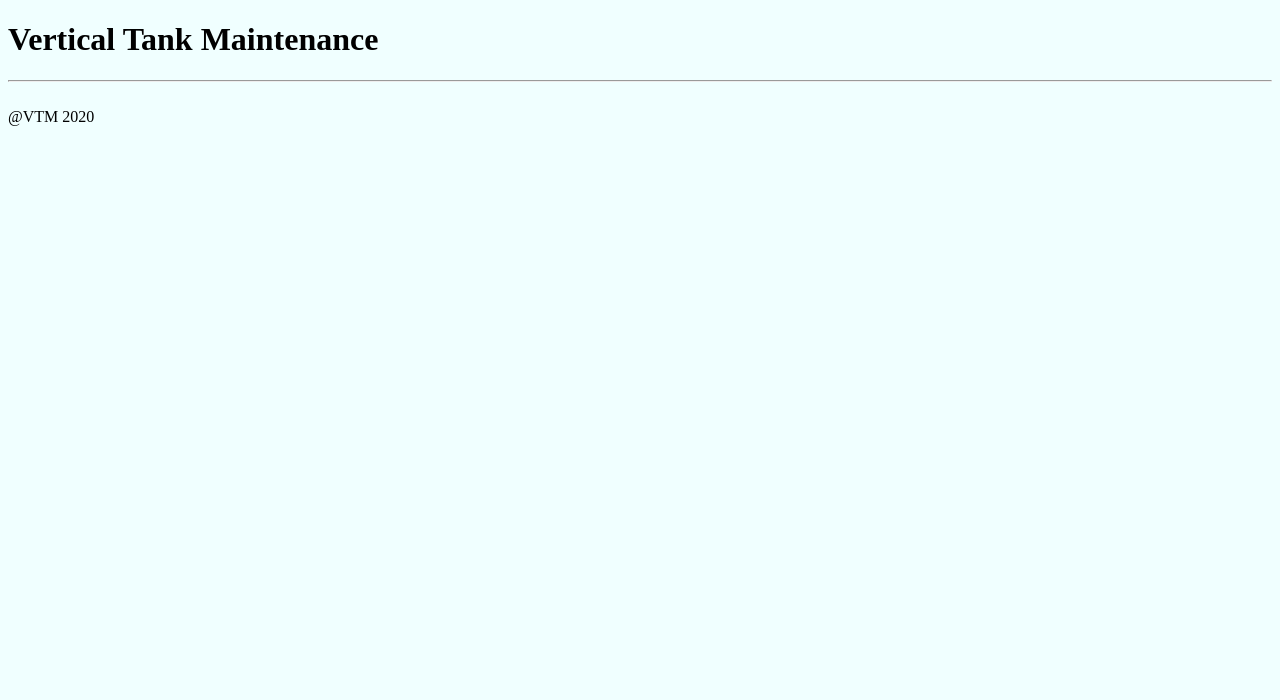
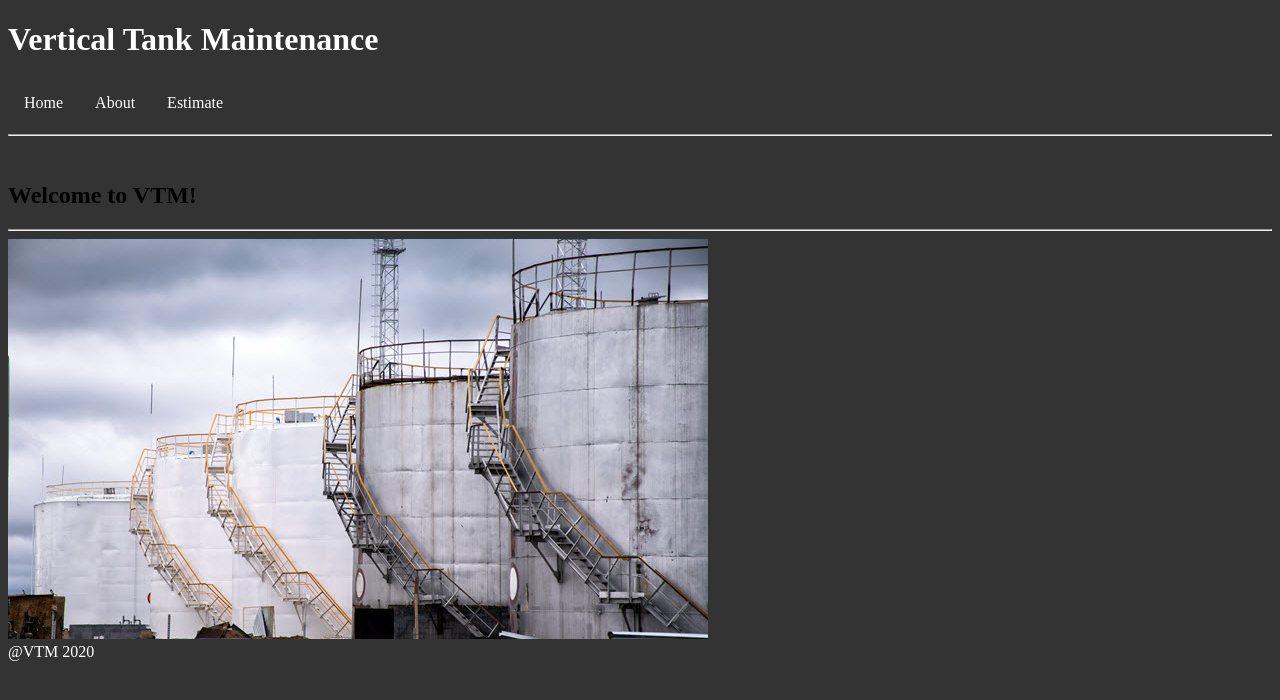
Before and after one commit to DylanHumble/vtm_site, a Flask app: page / in a window 1280 px wide. Shown: the top 700 px of the page. Run offline with Flask 2, Linux system fonts and the light colour scheme.

Commit message:
Added image to index

```diff
--- a/app.py
+++ b/app.py
@@ -8,11 +8,11 @@ def index():
     return render_template('index.html')
 
 @app.route('/about')
-def mike():
+def about():
     return render_template('about.html')
 
 @app.route('/estimate')
-def mike():
+def estimate():
     return render_template('estimate.html')
 
 if __name__ == '__main__':
--- a/static/css/stylesheet.css
+++ b/static/css/stylesheet.css
@@ -1,5 +1,9 @@
 body{
-    background-color: azure;
+    background-color: #333;
+}
+
+h1{
+    color:white;
 }
 
 ul {
@@ -26,3 +30,8 @@ ul {
   li a:hover {
     background-color: #111;
   }
+
+footer{
+    background-color: #333;
+    color: white;
+}
--- a/templates/about.html
+++ b/templates/about.html
@@ -1,6 +1,6 @@
 {% extends 'base.html' %}
 
-{% block title %} Welcome to Mike's Page {% endblock %}
+{% block title %} About VTM {% endblock %}
 
 
 {% block body %} It's Mike! {% endblock %}
--- a/templates/base.html
+++ b/templates/base.html
@@ -9,15 +9,14 @@
 <body>
     <div>
         <h1>Vertical Tank Maintenance</h1>
+        <ul>
+            <li><a href="/"> Home </a></li>
+            <li><a href="about"> About </a></li>
+            <li><a href="estimate"> Estimate </a></li>
+        </ul>
         <hr>
         <br>
-
         {% block body %}
-        <ul>
-            <li><a href="index.html"> Home </a></li>
-            <li><a href="about.html.html"> About </a></li>
-            <li><a href="estimate.html"> Estimate </a></li>
-        </ul>
         {% endblock %}
 
     </div>
--- a/templates/estimate.html
+++ b/templates/estimate.html
@@ -1,6 +1,6 @@
 {% extends 'base.html' %}
 
-{% block title %} Welcome to Mike's Page {% endblock %}
+{% block title %} Tank Painting Estimate {% endblock %}
 
 
 {% block body %} It's Mike! {% endblock %}
--- a/templates/index.html
+++ b/templates/index.html
@@ -1,6 +1,15 @@
 {% extends 'base.html' %}
 
-{% block title %} Welcome to VTM! {% endblock %}
+{% block title %} Vertical Tank Maintenance {% endblock %}
 
 
-{% block body %}  {% endblock %}
+{% block body %}
+<body>
+    <h2> Welcome to VTM!</h2>
+    <hr>
+    <a href="/static/above_ground_vertical_tanks.jpg">
+        <img src="/static/above_ground_vertical_tanks.jpg"/>
+    </a>
+</body>
+
+{% endblock %}
```
Also changed, not shown: static/above_ground_vertical_tanks.jpg (renamed from static/css/above_ground_vertical_tanks.jpg).
